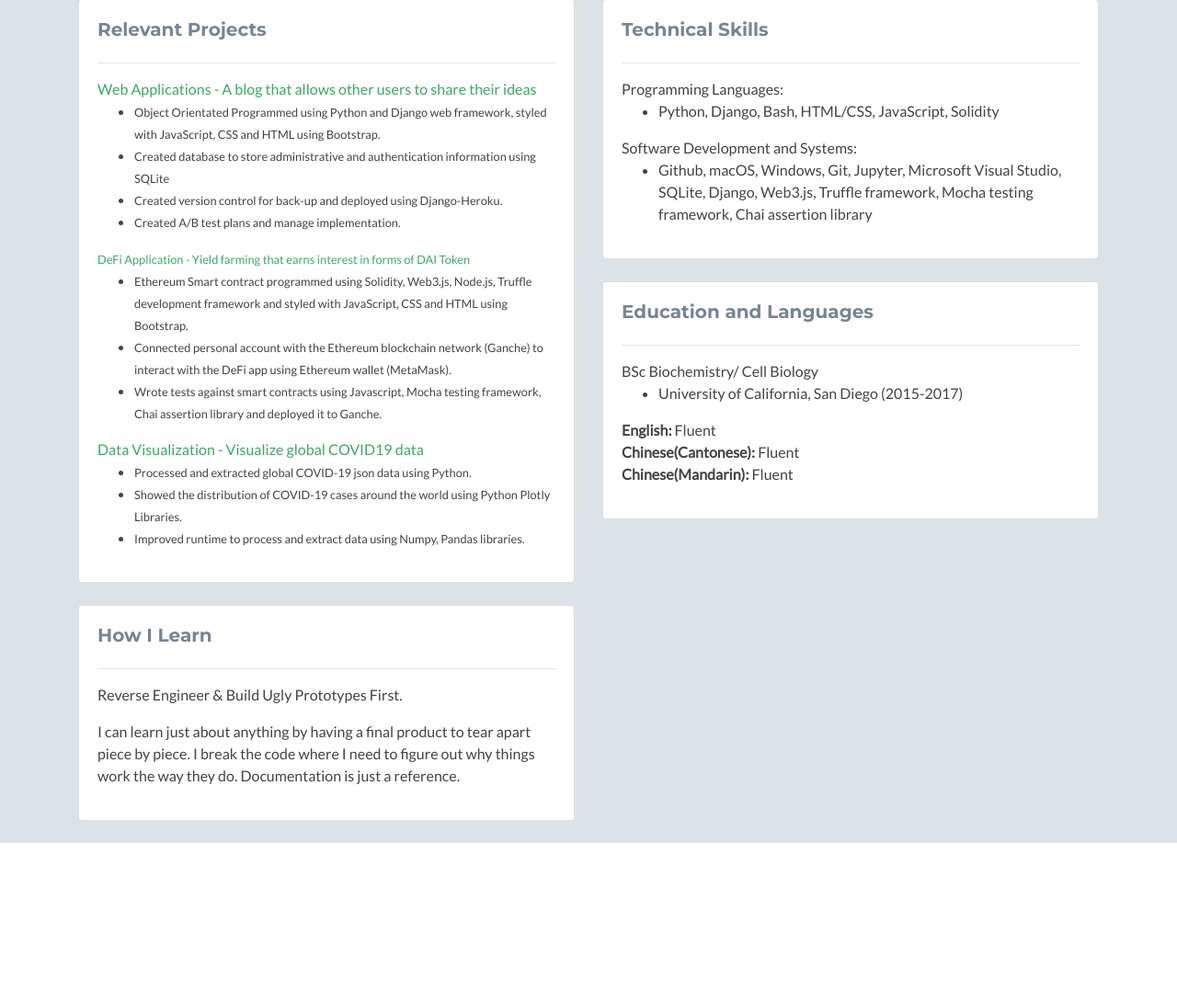
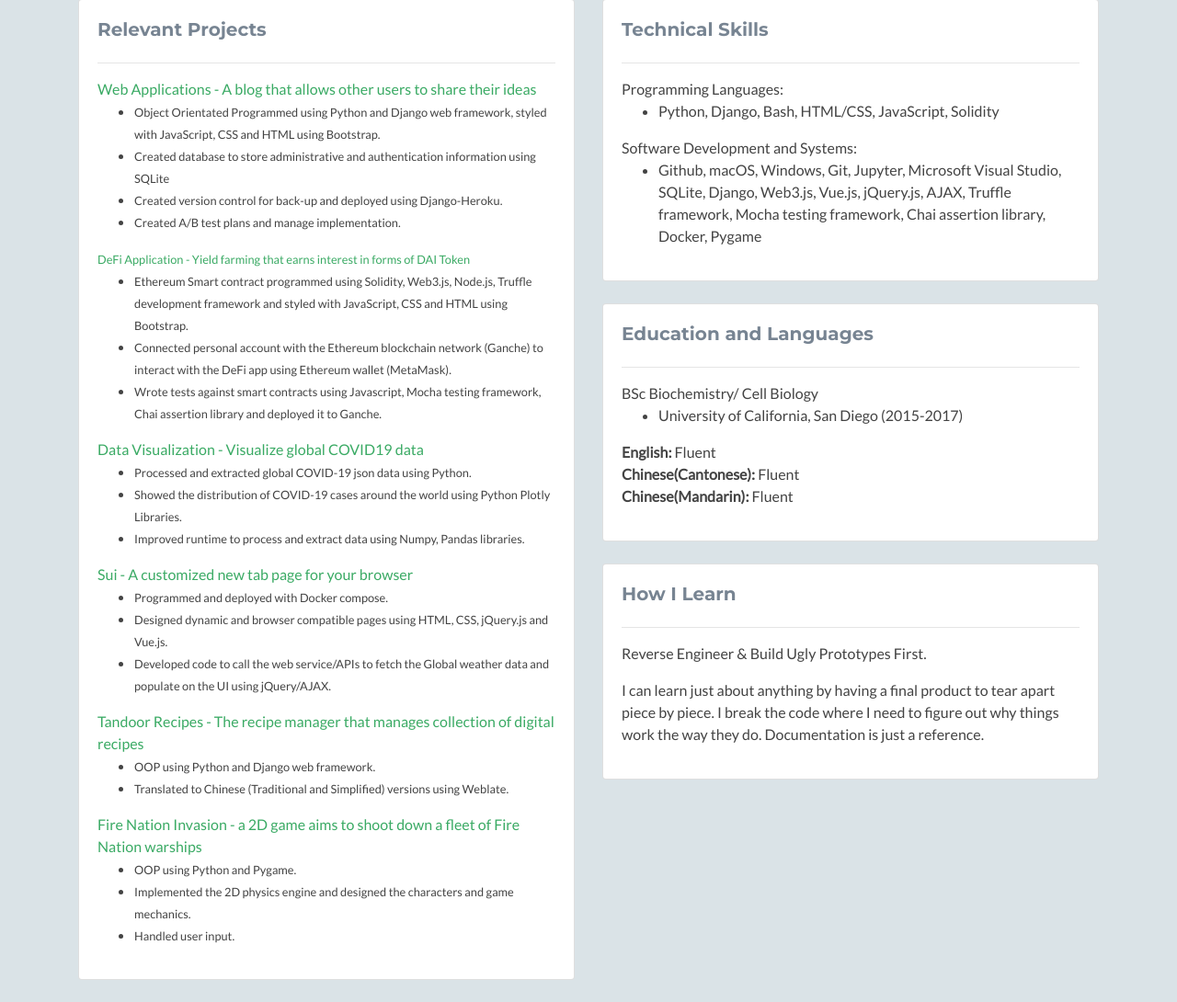
Before and after one commit to dannytszho/Portfolio, a Django app: template d_portfolio/templates/d_portfolio/index.html in a window 1280 px wide. Shown: the part 557-1647 px from the top of the page at 92% size. Before the commit the page ends 1474 px from the top, so only its background shows below. Run offline with Django 3.2, Linux system fonts and the light colour scheme; the template is opened without the code that fills it, so the values that code supplies are empty; some libraries are stand-ins or nearby versions.

Commit message:
Added3 more projects.

```diff
--- a/d_portfolio/templates/d_portfolio/index.html
+++ b/d_portfolio/templates/d_portfolio/index.html
@@ -101,6 +101,28 @@
 					<li>Showed the distribution of COVID-19 cases around the world using Python Plotly Libraries.
 					<li>Improved runtime to process and extract data using Numpy, Pandas libraries.</small></li></ul>
 
+					<!--Project 4-->
+					<a href="https://github.com/dannytszho/sui">Sui - A customized new tab page for your browser</a>
+
+					<ul><li><small>Programmed and deployed with Docker compose.
+					<li>Designed dynamic and browser compatible pages using HTML, CSS, jQuery.js and Vue.js.
+					<li>Developed code to call the web service/APIs to fetch the Global weather data and populate on the UI
+						using jQuery/AJAX.</small></li></ul>
+
+					<!--Project 5-->
+					<a href="https://github.com/dannytszho/recipes">Tandoor Recipes - The recipe manager that manages collection of digital recipes</a>
+
+					<ul><li><small>OOP using Python and Django web framework.
+					<li>Translated to Chinese (Traditional and Simplified) versions using Weblate.</small></li></ul>
+
+					<!--Project 6-->
+					<a href="https://github.com/dannytszho/FireNation-invasion">Fire Nation Invasion - a 2D game aims to shoot down a fleet of Fire Nation warships</a>
+
+					<ul><li><small>OOP using Python and Pygame.
+					<li>Implemented the 2D physics engine and designed the characters and game mechanics.
+					<li>Handled user input.</small></li></ul>
+
+
 				</div>
 			</div>
 
@@ -111,7 +133,7 @@
 					<h10>Programming Languages:</h10>
 					<ul><li>Python, Django, Bash, HTML/CSS, JavaScript, Solidity</li></ul>
 					<h10>Software Development and Systems:</h10>
-					<ul><li>Github, macOS, Windows, Git, Jupyter, Microsoft Visual Studio, SQLite, Django, Web3.js, Truffle framework, Mocha testing framework, Chai assertion library</li></ul>
+					<ul><li>Github, macOS, Windows, Git, Jupyter, Microsoft Visual Studio, SQLite, Django, Web3.js, Vue.js, jQuery.js, AJAX, Truffle framework, Mocha testing framework, Chai assertion library, Docker, Pygame</li></ul>
 				</div>
 				<br>
 				<div class="card card-body h-45">
@@ -141,12 +163,8 @@
                     </div>
 
 				</div>
-			</div>
-		</div>
-		<br>
-		<div class="row">
-			<div class="col-md-6">
-				<div class="card card-body h-100">
+				<br>
+				<div class="card card-body h-45">
 					<h5>How I Learn</h5>
 					<hr>
 					<p>Reverse Engineer & Build Ugly Prototypes First.</p>
@@ -154,9 +172,6 @@
 					<p>I can learn just about anything by having a final product to tear apart piece by piece. I break the code where I need to figure out why things work the way they do. Documentation is just a reference.</p>
 				</div>
 			</div>
-
-
-
 		</div>
 		<br>
 	</div>
```
Also changed, not shown: 4 other files.
